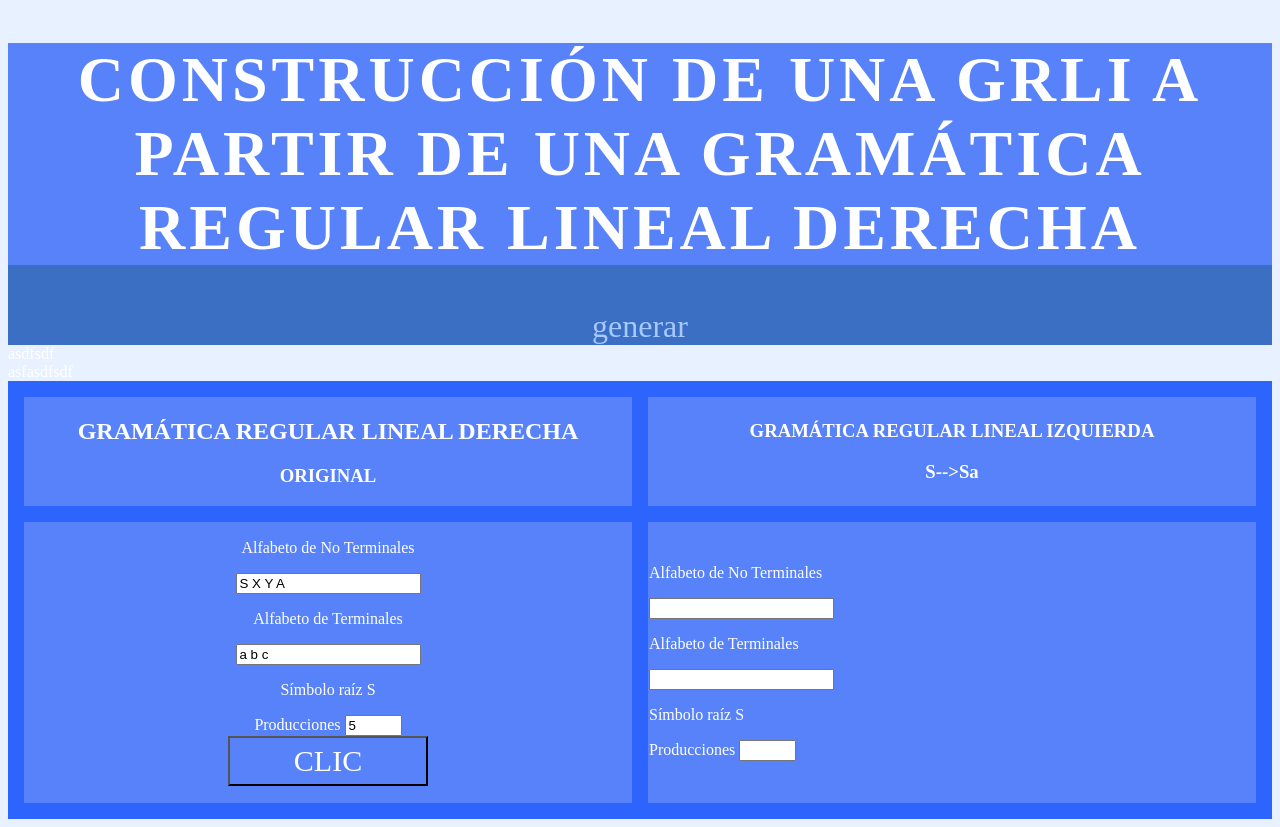
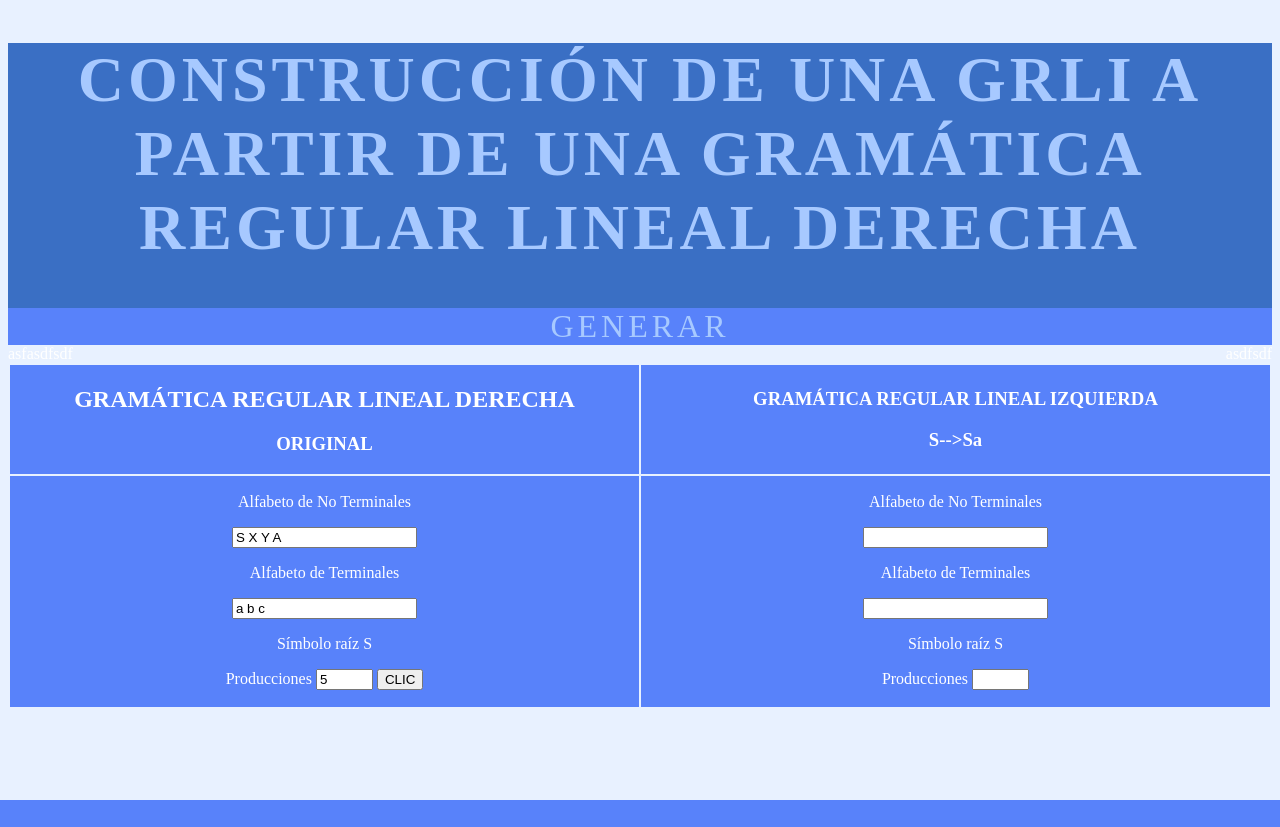
Before and after one commit to OscarGauss/OscarGauss.github.io, a PHP site: page /grld.html in a window 1280 px wide. After the commit the page ends 800 px from the top, so only its background shows below. Run offline with PHP 8.4, Linux system fonts and the light colour scheme.

Commit message:
commitnetbeans

```diff
--- a/Gramaticas_y_Automatas/style.css
+++ b/Gramaticas_y_Automatas/style.css
@@ -1,53 +1,45 @@
-body {
-	background: #E8F1FF;
-	color: #FFFFFF;
-}
+body { background: #E8F1FF; color: #FFFFFF; }
+
 header {
 	width: 100%;
-	/*height: 60px;
-	/*margin: 2%;*/
 	text-align: center;
 	background: #3A6FC4;
 	font-size: 200%;
 	color: #A7C9FF;
+	text-transform: uppercase;
+	letter-spacing: 4px;
 }
 
-header h1{
-	letter-spacing: 4px;
-	text-transform: uppercase;
-}
-ul li a{
-	text-decoration: none;
-}
+header #boton {	background: #5882FA; }
 
-ul li a:hover{
-	background: #3A6FC4;
-	color: #A7C9FF;
-}
+header #boton:hover{ background: #A7C9FF; color: #5882FA; }
+
+ul li a { text-decoration: none; }
+
+ul li a:hover { background: #3A6FC4; color: #A7C9FF; }
+
 article {
 	background: #5B92E4;
 }
 
-
-
 /*asdf*/
 .tablaprincipal {
-	border-spacing: 1em;
+	/*border-spacing: 1em;
 	color: #5882FA;
 	background-color: #2E64FE;
+	*/
 }
 
-table th {background-color: #5882FA; color: #FFFFFF;}
-table tr {background-color: #5882FA; color: #FFFFFF;}
-h1 {background-color: #5882FA; color: #FFFFFF;}
+table th { background-color: #5882FA; color: #FFFFFF; text-align: center; }
+table tr { background-color: #5882FA; color: #FFFFFF; text-align: center; }
+
 textarea{
     font: 20px "Times New Roman", Times, serif;
 }
-#button1 {
-  display: block;
-  width: 200px;
-  height: 50px;
-  color: #FFFFFF;
-  background-color: #5882FA;
-  font: 30px "Times New Roman";
+
+#asd1{
+	float: left;
 }
+#asd1{
+	float: right;
+}
```
